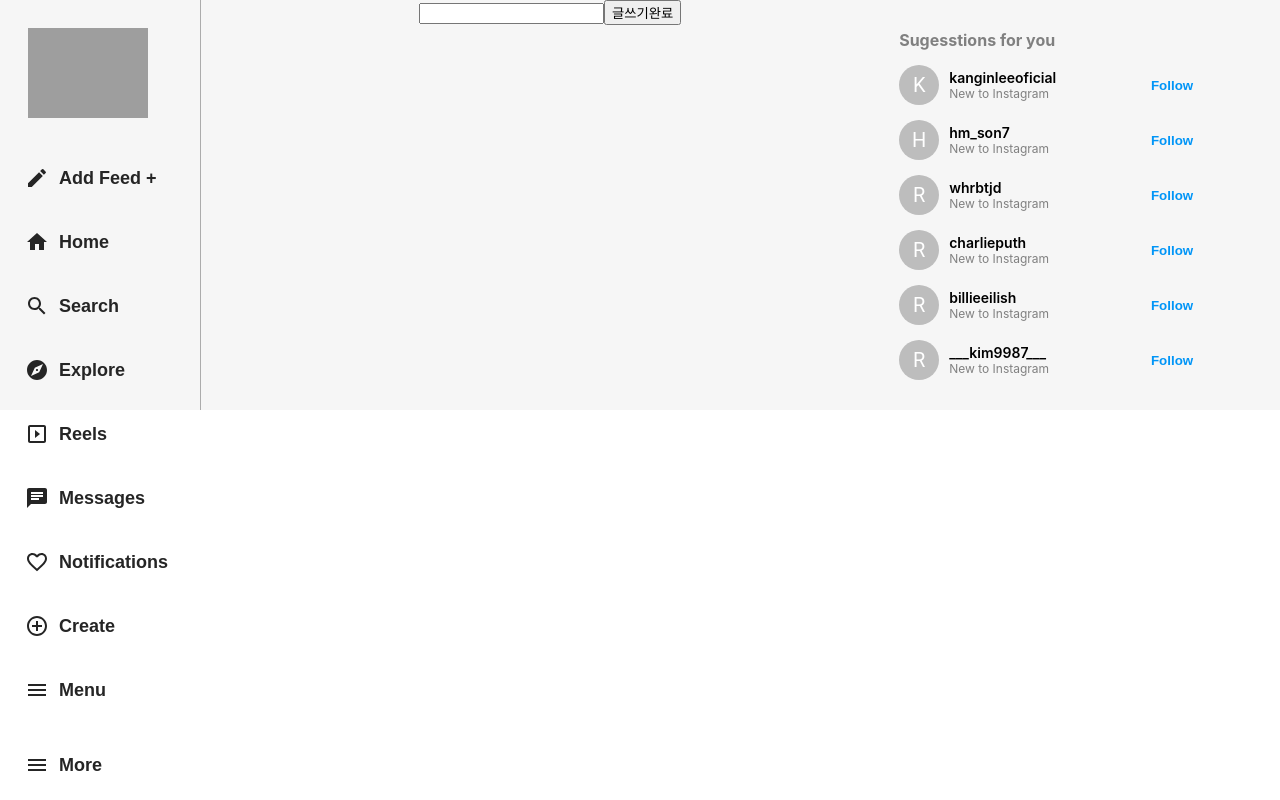
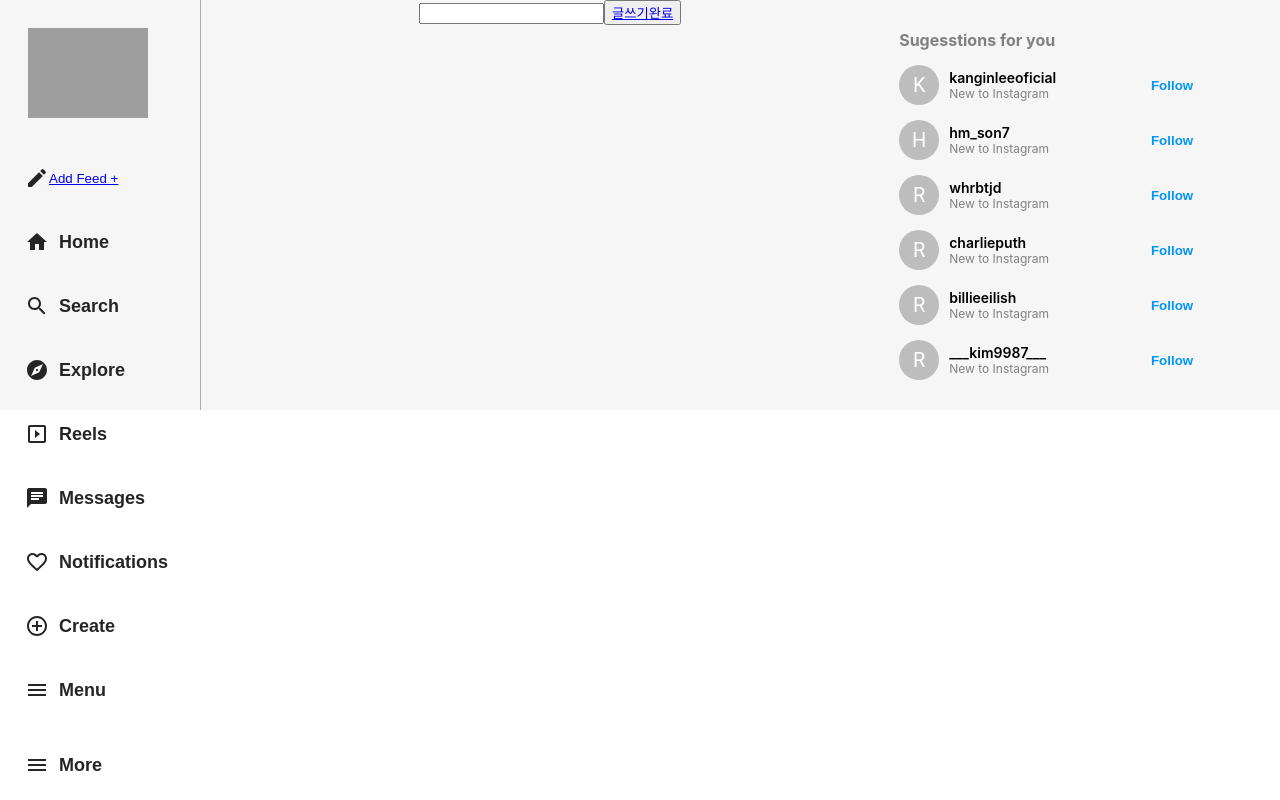
Before and after one commit to JahyunChoi/instagramClone, a React (Create React App) app: page /Write in a window 1280 px wide. Built offline with nearby package versions, Linux system fonts and the light colour scheme; grey boxes are pictures that could not be loaded.

Commit message:
Router is working!

```diff
--- a/src/navigation/Sidenav.css
+++ b/src/navigation/Sidenav.css
@@ -40,6 +40,11 @@
   margin-left: 10px;
 }
 
+.sidenav__button > Link{
+
+}
+
+
 .sidenav__more{
   position: fixed;
   bottom: 3px;
--- a/src/navigation/Sidenav.js
+++ b/src/navigation/Sidenav.js
@@ -9,6 +9,8 @@ import FavoriteBorderIcon from "@mui/icons-material/FavoriteBorder";
 import AddCircleOutlineIcon from "@mui/icons-material/AddCircleOutline";
 import MenuIcon from "@mui/icons-material/Menu";
 import CreateIcon from '@mui/icons-material/Create';
+import { Link } from "react-router-dom"
+
 
 function Sidenav() {
   return (
@@ -19,7 +21,7 @@ function Sidenav() {
 
       <button className="sidenav__button">
           <CreateIcon />
-          <span>Add Feed +</span>
+          <Link to="write">Add Feed +</Link>
         </button>
 
         <button className="sidenav__button">
--- a/src/timeline/Write.js
+++ b/src/timeline/Write.js
@@ -1,5 +1,7 @@
 import React, { Component } from 'react';
 import "./Write.css"
+import { Link } from "react-router-dom"
+
 
 
 class Write extends Component {
@@ -13,7 +15,9 @@ class Write extends Component {
         <div className='writ__epage'>
           <div className='write__area'>
             <input className="text__box" type="text"/>
-            <button className="sand">글쓰기완료</button>
+            <button className="sand">
+            <Link to="/">글쓰기완료</Link>
+              </button>
           </div>
         </div>
     );
```
